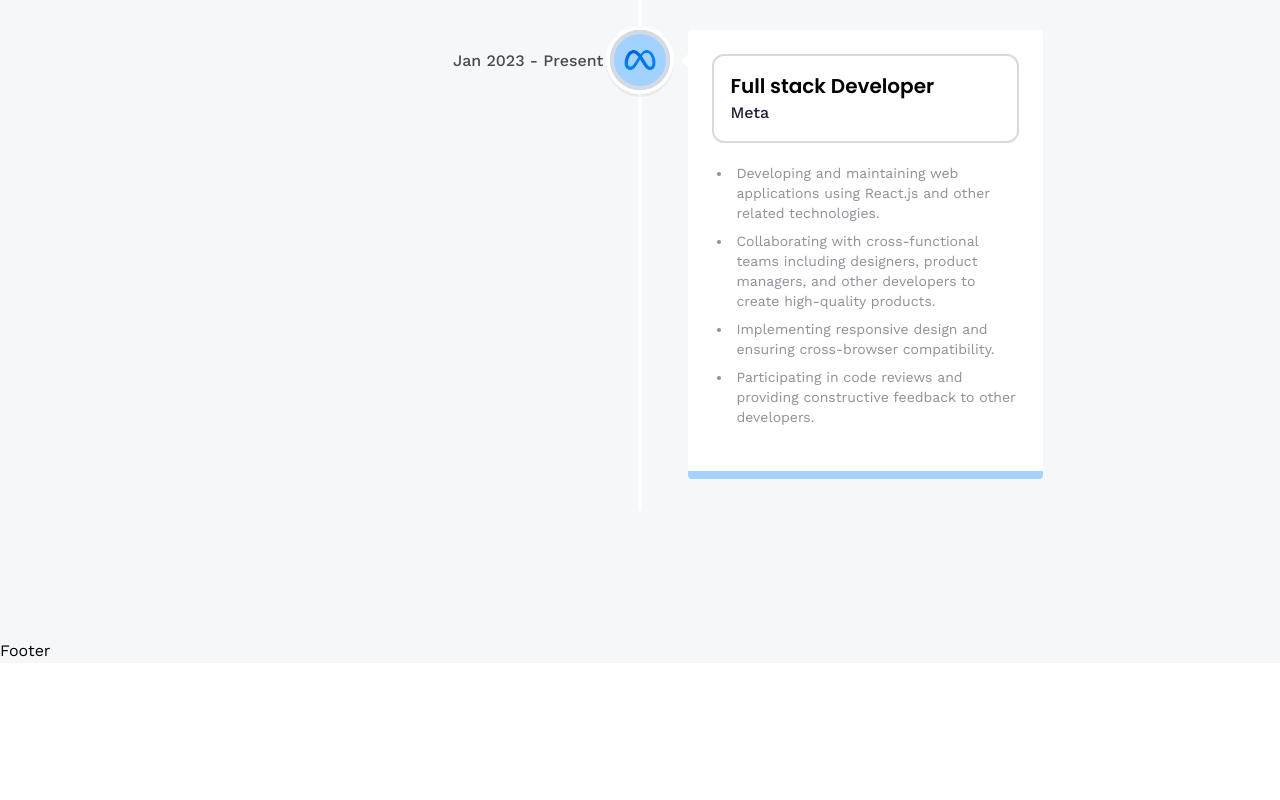
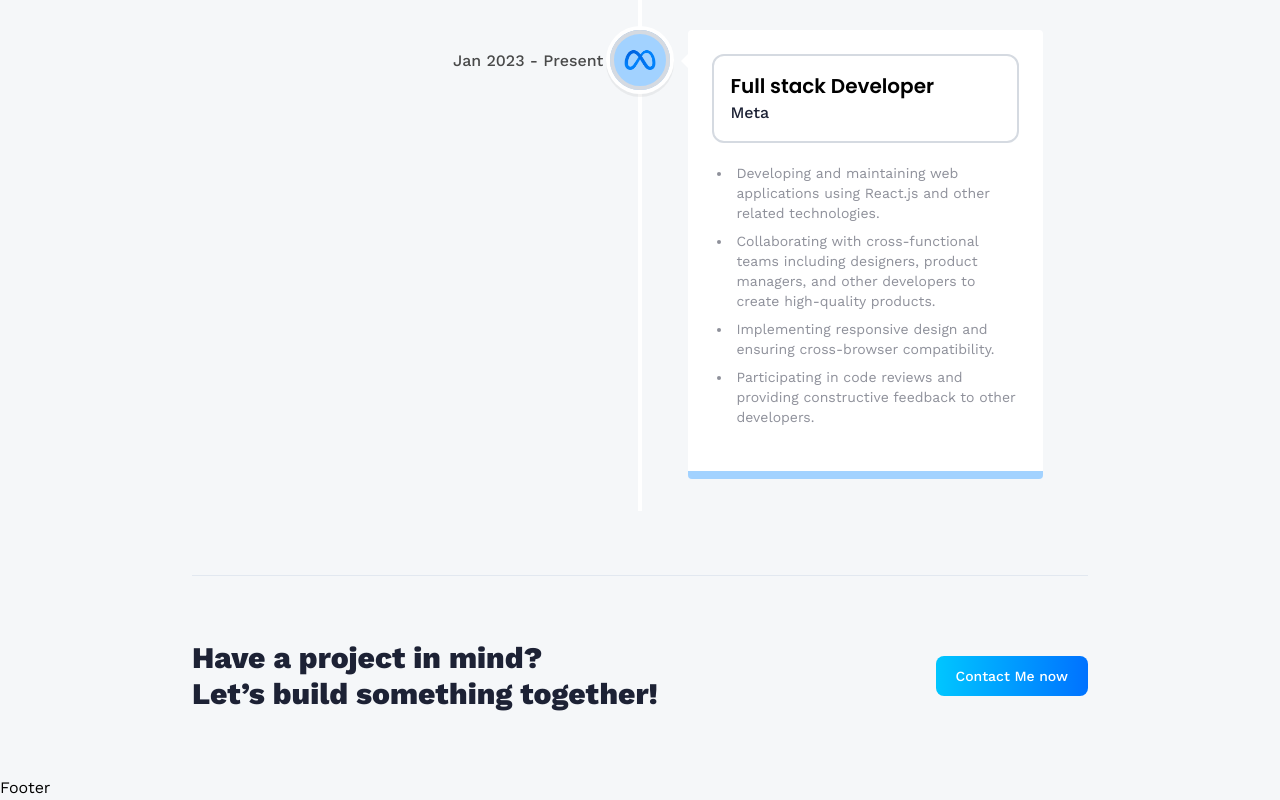
Before and after one commit to CommunityDevHub/Web-AppUI-Modern-, a React (Vite) app: page /about in a window 1280 px wide. Shown: the part 2529-3329 px from the top of the page. Before the commit the page ends 3192 px from the top, so only its background shows below. Built offline with nearby package versions, Linux system fonts and the light colour scheme.

Commit message:
update:Add->CTA-components

```diff
--- a/src/components/CTA.tsx
+++ b/src/components/CTA.tsx
@@ -1,6 +1,20 @@
+import { Link } from "react-router-dom";
+
 const CTA = () => {
     return (
-        <div>CTA</div>
+        <>
+            <section className="cta">
+                <p className="cta-text">
+                    Have a project in mind? <br className='sm:block hidden' />
+                    Let’s build something together!
+                </p>
+                <Link
+                    to='/contact'
+                    className='btn hover:scale-125 transition-all duration-300'>
+                    Contact Me now
+                </Link>
+            </section>
+        </>
     );
 };
 
--- a/src/pages/About.tsx
+++ b/src/pages/About.tsx
@@ -110,6 +110,10 @@ const About = () => {
                         </VerticalTimeline>
                     </div>
                 </div>
+
+                <hr className='border-slate-200' />
+
+                <CTA />
             </section>
         </>
     );
```
